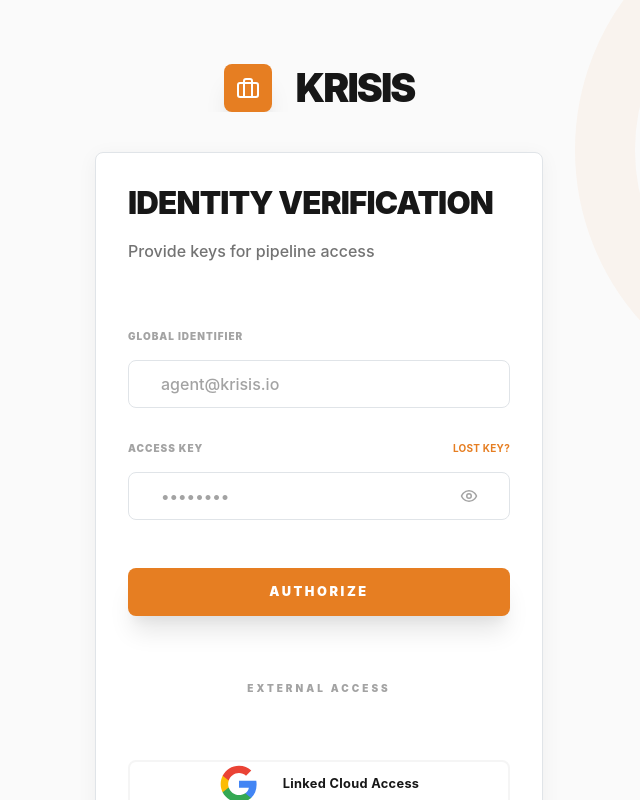
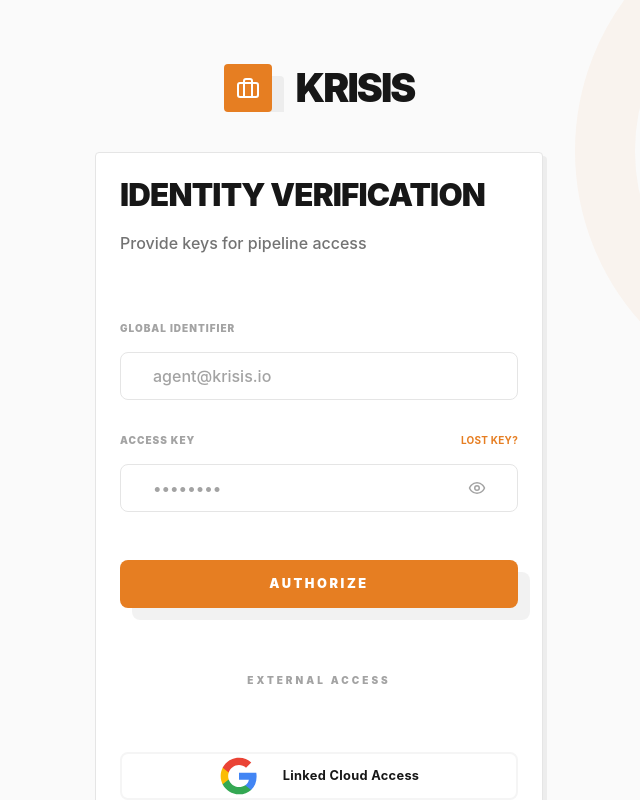
Before and after one commit to Z3DDIEZ/KRISIS, a React (Vite) app in the folder frontend/: page / in a window 1280 px wide. Shown: the top 800 px of the page, without its empty margins (321-961 px from the left). Built offline with nearby package versions, Linux system fonts and the light colour scheme; no server answers.

Commit message:
feat: implement initial dashboard page with new UI components, data fetching, and foundational styling.

```diff
--- a/frontend/src/components/ui/Sidebar.tsx
+++ b/frontend/src/components/ui/Sidebar.tsx
@@ -107,6 +107,7 @@
                   to={item.href}
                   onClick={onClose}
                   className={`sidebar__item ${isActive(item.href) ? 'sidebar__item--active' : ''}`}
+                  style={isActive(item.href) ? { borderLeft: '4px solid var(--krisis-orange)', backgroundColor: 'rgba(230, 126, 34, 0.05)' } : {}}
                   onMouseEnter={(e) => handleItemHover(item.name, e)}
                   onMouseLeave={handleItemLeave}
                   aria-current={isActive(item.href) ? 'page' : undefined}
@@ -132,6 +133,7 @@
                   to={item.href}
                   onClick={onClose}
                   className={`sidebar__item ${isActive(item.href) ? 'sidebar__item--active' : ''}`}
+                  style={isActive(item.href) ? { borderLeft: '4px solid var(--krisis-orange)', backgroundColor: 'rgba(230, 126, 34, 0.05)' } : {}}
                   onMouseEnter={(e) => handleItemHover(item.name, e)}
                   onMouseLeave={handleItemLeave}
                   aria-current={isActive(item.href) ? 'page' : undefined}
--- a/frontend/src/components/ui/StatCard.tsx
+++ b/frontend/src/components/ui/StatCard.tsx
@@ -26,7 +26,7 @@
         <div className={`stat-card ${isUrgent ? 'stat-card--urgent' : ''} ${className}`}>
             <div className="flex justify-between items-start mb-2">
                 <span className="stat-label">{label}</span>
-                <div className={`${isUrgent ? 'text-error' : 'text-primary-500'}`}>
+                <div className={`${isUrgent ? 'text-rejected' : 'text-krisis-orange'}`}>
                     <Icon name={isUrgent ? 'warning' : icon} size={isUrgent ? 20 : 24} />
                 </div>
             </div>
--- a/frontend/src/index.css
+++ b/frontend/src/index.css
@@ -7,19 +7,21 @@
 @layer base {
   html {
     font-family: 'Inter', system-ui, sans-serif;
+    color: var(--midnight);
+    background-color: var(--signal-white);
   }
 }
 
 @layer components {
-
-
   .application-card {
     background: var(--background-white) !important;
-    border: 1px solid var(--border-light) !important;
+    border: 1px solid var(--industrial-gray) !important;
+    box-shadow: var(--shadow-sm) !important;
   }
 
   .company-name {
-    color: var(--text-primary) !important;
+    color: var(--midnight) !important;
+    font-weight: var(--font-bold);
   }
 
   .position-title {
@@ -30,7 +32,8 @@
   .card,
   [class*="card"] {
     background: var(--background-white) !important;
-    border-color: var(--border-light) !important;
+    border: var(--border-industrial) !important;
+    box-shadow: var(--shadow-card) !important;
   }
 
   /* Auth Page Enhancements */
@@ -42,11 +45,11 @@
     letter-spacing: 0.1em;
     color: var(--text-muted);
     margin-bottom: 0.5rem;
-    transition: color 0.2s ease;
+    transition: color 0.15s ease;
   }
 
   .auth-input-container:focus-within .auth-label {
-    color: var(--primary-500);
+    color: var(--krisis-orange);
   }
 
   .bauhaus-circle-float {
@@ -69,8 +72,8 @@
     appearance: none;
     width: 16px;
     height: 16px;
-    border: 2px solid var(--border-light);
-    border-radius: 4px;
+    border: 2px solid var(--midnight);
+    border-radius: 0;
     background: transparent;
     cursor: pointer;
     position: relative;
@@ -78,8 +81,8 @@
   }
 
   .auth-checkbox:checked {
-    background: var(--primary-500);
-    border-color: var(--primary-500);
+    background: var(--krisis-orange);
+    border-color: var(--krisis-orange);
   }
 
   .auth-checkbox:checked::after {
@@ -95,18 +98,18 @@
 
   /* Premium Visual Touches */
   .swiss-grid-bg {
-    background-image: radial-gradient(var(--border-light) 1px, transparent 1px);
+    background-image: radial-gradient(var(--industrial-gray) 1px, transparent 1px);
     background-size: 32px 32px;
   }
 
   .asymmetric-header {
     position: relative;
     padding-left: 2rem;
-    border-left: 8px solid var(--primary-500);
+    border-left: 8px solid var(--krisis-orange);
   }
 
   .text-outline {
-    -webkit-text-stroke: 1px var(--primary-500);
+    -webkit-text-stroke: 1px var(--krisis-orange);
     color: transparent;
   }
 
@@ -116,7 +119,7 @@
 
   .hover-elevate:hover {
     transform: translateY(-4px) translateX(4px);
-    box-shadow: -8px 8px 0px var(--primary-500/10);
+    box-shadow: -8px 8px 0px rgba(230, 126, 34, 0.1);
   }
 
   .animate-float-slow {
--- a/frontend/src/pages/Dashboard.tsx
+++ b/frontend/src/pages/Dashboard.tsx
@@ -164,7 +164,7 @@
       </header>
 
       {/* Stats Grid - Asymmetric Pattern (Decision Driven) */}
-      <AsymmetricGrid>
+      <AsymmetricGrid pattern="featured">
         <AsymmetricCard size="large">
           <StatCard
             label="Pipeline Volume"
--- a/frontend/src/styles/_variables.scss
+++ b/frontend/src/styles/_variables.scss
@@ -5,21 +5,26 @@
 $font-display: 'Inter', 'Helvetica Neue', system-ui, sans-serif;
 $font-mono: 'JetBrains Mono', 'Fira Code', monospace;
 
-// 2. Colours (Orange Anchor + Swiss Grayscale)
-$primary-orange: #E67E22;
-$surface-1: var(--gray-50);
-$surface-2: var(--gray-100);
-$surface-3: var(--gray-200);
-$surface-contrast: var(--gray-900);
+// 2. Colours (Duotone Modernism: Midnight + Signal White + Krisis Orange)
+$midnight: #0A0A0A;
+$signal-white: #FAFAFA;
+$krisis-orange: #E67E22;
+$industrial-gray: #E5E5E5;
+
+$primary: $krisis-orange;
+$surface-1: $signal-white;
+$surface-2: $industrial-gray;
+$surface-contrast: $midnight;
 
 // 3. Spacing (8-Point Foundation)
-$spacing-base: 0.5rem; // 8px
-$spacing-1: $spacing-base;
-$spacing-2: $spacing-base * 2;
-$spacing-3: $spacing-base * 3;
-$spacing-4: $spacing-base * 4;
-$spacing-6: $spacing-base * 6;
-$spacing-8: $spacing-base * 8;
+$unit: 0.5rem; // 8px
+$spacing-1: $unit;
+$spacing-2: $unit * 2;
+$spacing-3: $unit * 3;
+$spacing-4: $unit * 4;
+$spacing-6: $unit * 6;
+$spacing-8: $unit * 8;
+$spacing-12: $unit * 12;
 
 // 4. Animation Curves
 $ease-standard: cubic-bezier(0.4, 0.0, 0.2, 1);
--- a/frontend/src/styles/design-system.css
+++ b/frontend/src/styles/design-system.css
@@ -8,141 +8,97 @@
    ======================================== */
 
 :root {
-  /* ===== PRIMARY COLORS ===== */
-  /* Primary Orange - Used for CTAs, accents, and brand identity */
-  --primary-orange: #E67E22;
-  --primary-orange-light: #F39C12;
-  --primary-orange-bg: #FFF3E0;
-
-  /* Navy/Dark - Used for text, headers, and primary buttons */
-  --navy-dark: #1A1D2E;
-  --navy-medium: #2C3E50;
-
-  /* ===== STATUS COLORS (Semantic) ===== */
-  /* Application Status Colors - Each stage has distinct color */
-  --status-applied: #3498DB;
-  /* Blue - Starting point */
-  --status-phone: #9B59B6;
-  /* Purple - Progress */
-  --status-technical: #F39C12;
-  /* Orange - Important stage */
+  /* ===== PRIMARY COLORS (Duotone Modernism) ===== */
+  --midnight: #0A0A0A;
+  --signal-white: #FAFAFA;
+  --krisis-orange: #E67E22;
+  --industrial-gray: #E5E5E5;
+
+  /* Aliases for functional use */
+  --primary-orange: var(--krisis-orange);
+  --primary-orange-light: #D35400;
+  /* Darker orange for higher contrast on light */
+  --primary-orange-bg: rgba(230, 126, 34, 0.05);
+
+  --navy-dark: var(--midnight);
+  --navy-medium: #1A1A1A;
+
+  /* ===== STATUS COLORS (Constrained) ===== */
+  --status-applied: #2563EB;
+  --status-phone: #7C3AED;
+  --status-technical: #D97706;
   --status-final: #E67E22;
-  /* Deep orange - Near completion */
-  --status-offer: #2ECC71;
-  /* Green - Success */
-  --status-rejected: #E74C3C;
-  /* Red - Failure */
-
-  /* Additional status color aliases for compatibility */
-  --status-info: #3498DB;
-  --status-success: #2ECC71;
-  --status-warning: #F39C12;
-  --primary-blue: #3498DB;
+  --status-offer: #059669;
+  --status-rejected: #DC2626;
 
   /* ===== BACKGROUND & NEUTRAL COLORS ===== */
-  /* Backgrounds - Subtle, non-distracting */
-  --background-light: #F8F9FA;
-  /* Page background */
+  --background-light: var(--signal-white);
   --background-white: #FFFFFF;
-  /* Card backgrounds */
-
-  /* Text Hierarchy - Clear distinction between levels */
-  --text-primary: #2C3E50;
-  /* Main content */
-  --text-secondary: #7F8C8D;
-  /* Supporting text */
-  --text-muted: #95A5A6;
-  /* Placeholder, disabled */
+
+  /* Text Hierarchy (Swiss precision) */
+  --text-primary: var(--midnight);
+  --text-secondary: #404040;
+  --text-muted: #737373;
 
   /* Borders - Bauhaus Industrial */
-  --border-light: #E0E4E8;
-  --border-medium: #1A1D2E;
+  --border-light: var(--industrial-gray);
+  --border-medium: var(--midnight);
   --border-heavy: 2px;
   --border-industrial: 2px solid var(--border-medium);
 
   /* ===== TYPOGRAPHY ===== */
-  /* System font stack for performance and native feel */
-  --font-primary: -apple-system, BlinkMacSystemFont, 'Segoe UI', Roboto,
-    'Helvetica Neue', Arial, sans-serif;
-
-  /* Font Sizes (Based on 16px root) */
-  --text-xs: 0.75rem;
-  /* 12px - Meta info, captions */
-  --text-sm: 0.875rem;
-  /* 14px - Body text, labels */
+  --font-primary: 'Inter', system-ui, -apple-system, sans-serif;
+  --font-mono: 'JetBrains Mono', monospace;
+
+  /* Font Sizes (Major Third Scale: 1.25) */
+  --text-xs: 0.64rem;
+  --text-sm: 0.8rem;
   --text-base: 1rem;
-  /* 16px - Default body */
-  --text-lg: 1.125rem;
-  /* 18px - Subheadings */
-  --text-xl: 1.25rem;
-  /* 20px - Card titles */
-  --text-2xl: 1.5rem;
-  /* 24px - Section headers */
-  --text-3xl: 1.875rem;
-  /* 30px - Page titles */
-  --text-4xl: 2.25rem;
-  /* 36px - Large stats */
-
-  /* Font Weights - Limited to prevent "weight soup" */
+  --text-lg: 1.25rem;
+  --text-xl: 1.563rem;
+  --text-2xl: 1.953rem;
+  --text-3xl: 2.441rem;
+  --text-4xl: 3.052rem;
+
   --font-normal: 400;
-  /* Body text */
   --font-medium: 500;
-  /* Emphasis, labels */
   --font-semibold: 600;
-  /* Headings, important UI */
   --font-bold: 700;
-  /* Stats, primary headings */
-
-  /* ===== SPACING SYSTEM ===== */
-  /* 8px base unit system creates visual consistency */
-  --spacing-xs: 0.25rem;
-  /* 4px - Tight spacing */
-  --spacing-sm: 0.5rem;
-  /* 8px - Base unit */
-  --spacing-md: 1rem;
-  /* 16px - Standard gap */
-  --spacing-lg: 1.5rem;
-  /* 24px - Card padding */
-  --spacing-xl: 2rem;
-  /* 32px - Section spacing */
-  --spacing-2xl: 3rem;
-  /* 48px - Large sections */
-  --spacing-3xl: 4rem;
-  /* 64px - Page sections */
-
-  /* Additional spacing utilities */
-  --spacing-4xl: 5rem;
-  /* 80px - Extra large sections */
-
-  /* ===== BORDER RADIUS ===== */
-  --radius-sm: 4px;
-  /* Progress bars, minimal elements */
-  --radius-md: 6px;
-  /* Badges, small elements */
-  --radius-lg: 8px;
-  /* Buttons, medium elements */
-  --radius-xl: 12px;
-  /* Cards, major containers */
-
-  /* Shadows - Layered Bauhaus Depth */
-  --shadow-sm: 0 1px 2px rgba(0, 0, 0, 0.05);
-  --shadow-md: 0 4px 6px -1px rgba(0, 0, 0, 0.1), 0 2px 4px -1px rgba(0, 0, 0, 0.06);
-  --shadow-lg: 0 10px 15px -3px rgba(0, 0, 0, 0.1), 0 4px 6px -2px rgba(0, 0, 0, 0.05);
-  --shadow-xl: 0 20px 25px -5px rgba(0, 0, 0, 0.1), 0 10px 10px -5px rgba(0, 0, 0, 0.04);
-  --shadow-elevated: 0 25px 50px -12px rgba(0, 0, 0, 0.25);
-  --shadow-card: 0 4px 20px rgba(0, 0, 0, 0.05);
-
-  /* ===== BREAKPOINTS ===== */
-  --breakpoint-sm: 640px;
-  --breakpoint-md: 768px;
-  --breakpoint-lg: 1024px;
-  --breakpoint-xl: 1280px;
-  --breakpoint-2xl: 1440px;
+
+  /* ===== SPACING SYSTEM (8pt Grid) ===== */
+  --unit: 0.5rem;
+  --spacing-xs: calc(var(--unit) * 0.5);
+  /* 4px */
+  --spacing-sm: var(--unit);
+  /* 8px */
+  --spacing-md: calc(var(--unit) * 2);
+  /* 16px */
+  --spacing-lg: calc(var(--unit) * 3);
+  /* 24px */
+  --spacing-xl: calc(var(--unit) * 4);
+  /* 32px */
+  --spacing-2xl: calc(var(--unit) * 6);
+  /* 48px */
+  --spacing-3xl: calc(var(--unit) * 8);
+  /* 64px */
+
+  /* ===== BORDER RADIUS (Restrained) ===== */
+  --radius-sm: 0;
+  --radius-md: 2px;
+  --radius-lg: 4px;
+  --radius-xl: 8px;
+
+  /* Shadows - Flat Bauhaus Depth */
+  --shadow-sm: 0 1px 2px rgba(0, 0, 0, 0.1);
+  --shadow-md: 4px 4px 0px rgba(0, 0, 0, 0.05);
+  /* Bauhaus offset shadow */
+  --shadow-lg: 8px 8px 0px rgba(0, 0, 0, 0.05);
+  --shadow-xl: 12px 12px 0px rgba(0, 0, 0, 0.05);
+  --shadow-card: var(--shadow-md);
 
   /* ===== TRANSITIONS ===== */
-  --transition-fast: 0.1s ease;
-  --transition-normal: 0.2s ease;
-  --transition-slow: 0.4s ease;
+  --transition-fast: 150ms cubic-bezier(0.4, 0, 0.2, 1);
+  --transition-normal: 250ms cubic-bezier(0.4, 0, 0.2, 1);
 }
 
 /* Dark mode color overrides */
@@ -346,22 +302,18 @@
    ======================================== */
 
 .card {
-  background: var(--surface-1);
-  border-radius: var(--radius-lg);
-  padding: 32px;
+  background: var(--background-white);
+  border: var(--border-industrial);
+  padding: var(--spacing-lg);
   box-shadow: var(--shadow-card);
   transition: all var(--transition-normal);
-  border: 2px solid var(--border-medium);
-  /* Industrial 2px Border */
+  position: relative;
   overflow: hidden;
-  position: relative;
 }
 
 .card:hover {
-  box-shadow: var(--shadow-elevated);
-  transform: translateY(-2px);
-  border-color: var(--primary-500);
-  /* Bauhaus Highlight on Hover */
+  box-shadow: var(--shadow-lg);
+  transform: translate(-2px, -2px);
 }
 
 .card-header {
@@ -409,33 +361,32 @@
    ======================================== */
 
 .stat-card {
-  background: var(--surface-1);
-  border-radius: var(--radius-lg);
-  padding: 24px;
+  background: var(--background-white);
+  border: var(--border-industrial);
+  padding: var(--spacing-lg);
   box-shadow: var(--shadow-card);
   position: relative;
   overflow: hidden;
   display: flex;
   flex-direction: column;
   transition: all var(--transition-normal);
-  border: 2px solid var(--border-medium);
+  margin-bottom: var(--spacing-md);
 }
 
 .stat-card:hover {
-  box-shadow: var(--shadow-elevated);
-  transform: translateY(-2px);
-  border-color: var(--primary-500);
-}
-
-/* Industrial Bauhaus Accent */
+  box-shadow: var(--shadow-lg);
+  transform: translate(-2px, -2px);
+}
+
+/* Industrial Bauhaus Accent (Inlet) */
 .stat-card::before {
   content: '';
   position: absolute;
   top: 0;
   left: 0;
-  width: 6px;
+  width: 4px;
   height: 100%;
-  background: var(--primary-500);
+  background: var(--krisis-orange);
 }
 
 .stat-card-content {
@@ -524,11 +475,13 @@
   justify-content: center;
   gap: var(--spacing-sm);
   padding: 0.75rem var(--spacing-lg);
-  border-radius: var(--radius-lg);
-  font-weight: var(--font-medium);
-  font-size: var(--text-sm);
+  border-radius: var(--radius-sm);
+  font-weight: var(--font-bold);
+  font-size: var(--text-xs);
+  text-transform: uppercase;
+  letter-spacing: 0.05em;
   cursor: pointer;
-  transition: all var(--transition-normal);
+  transition: all var(--transition-fast);
   border: none;
   text-decoration: none;
   white-space: nowrap;
@@ -536,33 +489,30 @@
 }
 
 .btn:disabled {
-  opacity: 0.5;
+  opacity: 0.3;
   cursor: not-allowed;
 }
 
-/* Primary Button - Main actions */
+/* Primary Button - Midnight */
 .btn-primary {
-  background: var(--navy-dark);
+  background: var(--midnight);
+  color: var(--signal-white);
+}
+
+.btn-primary:hover:not(:disabled) {
+  background: var(--text-secondary);
+  box-shadow: 4px 4px 0px var(--industrial-gray);
+}
+
+/* Orange Button - Strategic CTA */
+.btn-orange {
+  background: var(--krisis-orange);
   color: white;
 }
 
-.btn-primary:hover:not(:disabled) {
-  background: var(--navy-medium);
-  transform: translateY(-1px);
-  box-shadow: 0 4px 12px rgba(26, 29, 46, 0.3);
-}
-
-/* Orange Button - Key CTAs */
-.btn-orange {
-  background: var(--primary-500);
-  color: white;
-  box-shadow: 0 4px 12px rgba(230, 126, 34, 0.2);
-}
-
 .btn-orange:hover:not(:disabled) {
-  background: var(--primary-600);
-  transform: translateY(-1px);
-  box-shadow: 0 6px 16px rgba(230, 126, 34, 0.3);
+  background: var(--primary-orange-light);
+  box-shadow: 4px 4px 0px rgba(230, 126, 34, 0.2);
 }
 
 /* Secondary Button - Less emphasis */
@@ -620,12 +570,14 @@
   display: inline-flex;
   align-items: center;
   gap: var(--spacing-xs);
-  padding: 0.375rem 0.75rem;
-  border-radius: var(--radius-md);
+  padding: 0.25rem 0.5rem;
+  border-radius: var(--radius-sm);
   font-size: var(--text-xs);
-  font-weight: var(--font-medium);
-  text-transform: capitalize;
+  font-weight: var(--font-bold);
+  text-transform: uppercase;
+  letter-spacing: 0.05em;
   white-space: nowrap;
+  border: 1px solid currentColor;
 }
 
 /* Status Badges - 10% opacity backgrounds */
@@ -717,20 +669,19 @@
 .input-field {
   width: 100%;
   padding: 0.875rem 1rem;
-  border: 2px solid var(--border-medium);
-  border-radius: var(--radius-md);
-  font-size: var(--text-base);
+  border: var(--border-industrial);
+  border-radius: var(--radius-sm);
+  font-size: var(--text-sm);
   font-family: var(--font-primary);
-  color: var(--text-primary);
-  background: var(--surface-1);
+  color: var(--midnight);
+  background: var(--background-white);
   transition: all var(--transition-fast);
 }
 
 .input-field:focus {
   outline: none;
-  border-color: var(--primary-500);
-  box-shadow: 0 0 0 4px rgba(230, 126, 34, 0.1);
-  background: white;
+  border-color: var(--krisis-orange);
+  box-shadow: 4px 4px 0px rgba(230, 126, 34, 0.1);
 }
 
 .input-field::placeholder {
--- a/frontend/src/styles/main.scss
+++ b/frontend/src/styles/main.scss
@@ -3,7 +3,7 @@
 // Global Styles Bridge
 :root {
     // Ensuring SCSS logic respects CSS variables
-    --spacing-base: #{$spacing-base};
+    --spacing-base: #{$unit};
 }
 
 .asymmetric-page-wrapper {
```
Also changed, not shown: frontend/src/components/ui/AsymmetricGrid.tsx (+11 -5 lines).
